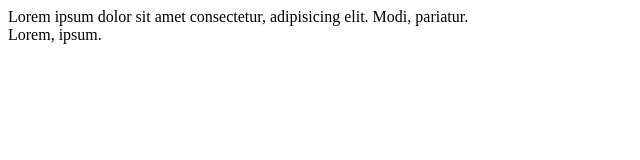
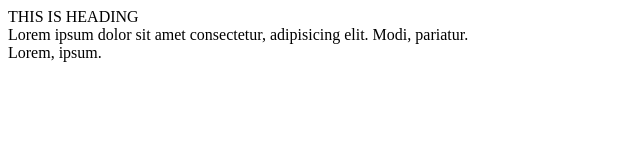
Before and after one commit to WdevopAmmar/AmmarFrstRepo, a plain HTML site: page index.html in a window 1280 px wide. Shown: the whole page, without its empty margins (0-640 px from the left). Drawn offline with Linux system fonts and the light colour scheme.

Commit message:
second commit

```diff
--- a/index.html
+++ b/index.html
@@ -9,6 +9,11 @@
 </head>
 
 <body>
+    <nav>
+        <header>
+            THIS IS HEADING
+        </header>
+    </nav>
     <section>
         Lorem ipsum dolor sit amet consectetur, adipisicing elit. Modi, pariatur.
     </section>
```
